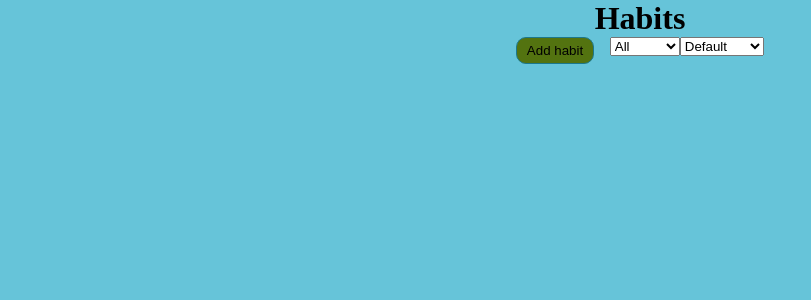
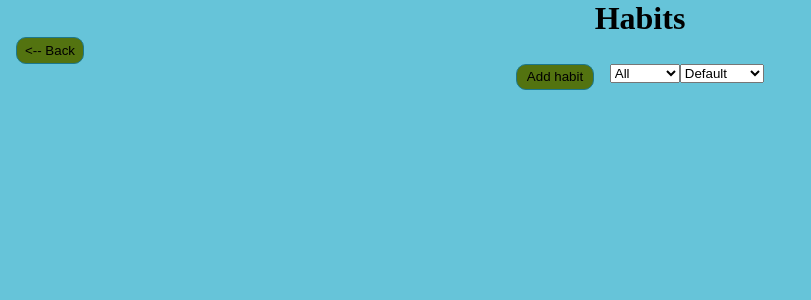
Before and after one commit to Ludvig-D/PAA, a React (Vite) app: page /habits in a window 1280 px wide. Shown: the top 300 px of the page, without its empty margins (0-811 px from the left). Built offline with nearby package versions, Linux system fonts and the light colour scheme.

Commit message:
Added back btn to habits

```diff
--- a/src/pages/Habits/Habits.jsx
+++ b/src/pages/Habits/Habits.jsx
@@ -4,6 +4,7 @@ import { HabitContext } from '../../context/HabitContext';
 import HabitItem from '../../components/HabitItem/HabitItem';
 import HabitSelects from '../../components/HabitSelects/HabitSelects';
 import style from './Habits.module.css';
+import { useNavigate } from 'react-router';
 
 export default function Habits() {
   const { habitList } = useContext(HabitContext);
@@ -14,9 +15,19 @@ export default function Habits() {
     setHideCreate((prev) => !prev);
   };
 
+  const nav = useNavigate();
+  const handleNavBack = () => {
+    nav('/');
+  };
+
   return (
     <div id={style.mainContainer}>
       <h1>Habits</h1>
+      <div className={style.backBtnDiv}>
+        <button className={style.backBtn} onClick={handleNavBack}>
+          {'<-- Back'}
+        </button>
+      </div>
       <div id={style.test}>
         <button id={style.hideBtn} onClick={() => toggleHide()}>
           Add habit
--- a/src/pages/Habits/Habits.module.css
+++ b/src/pages/Habits/Habits.module.css
@@ -28,3 +28,17 @@
 #hideBtn:hover {
   cursor: pointer;
 }
+
+.backBtnDiv {
+  width: 100%;
+  display: flex;
+  justify-content: start;
+  padding-left: 1rem;
+}
+
+.backBtn {
+  background-color: var(--button-color);
+  border: 1px solid var(--border-color);
+  border-radius: 10px;
+  padding: 0.3rem 0.5rem;
+}
```
